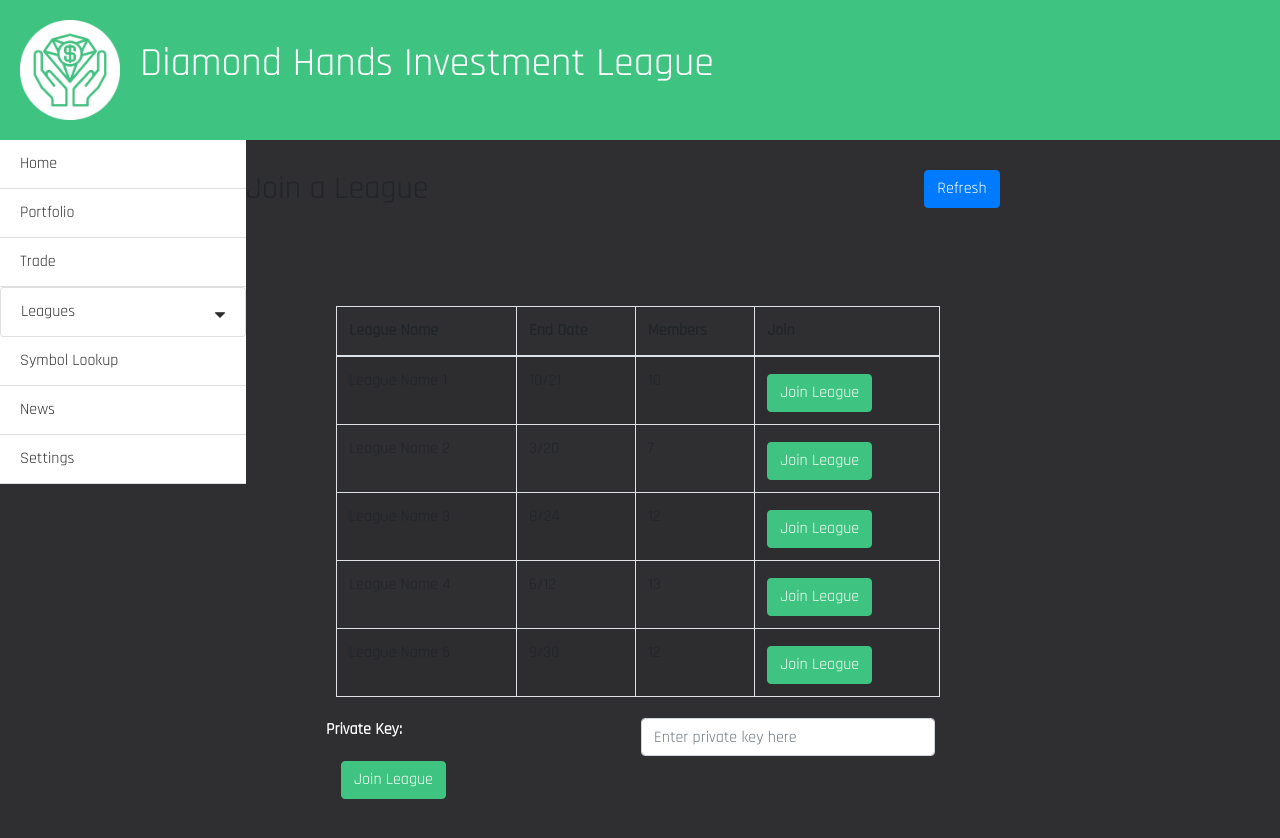
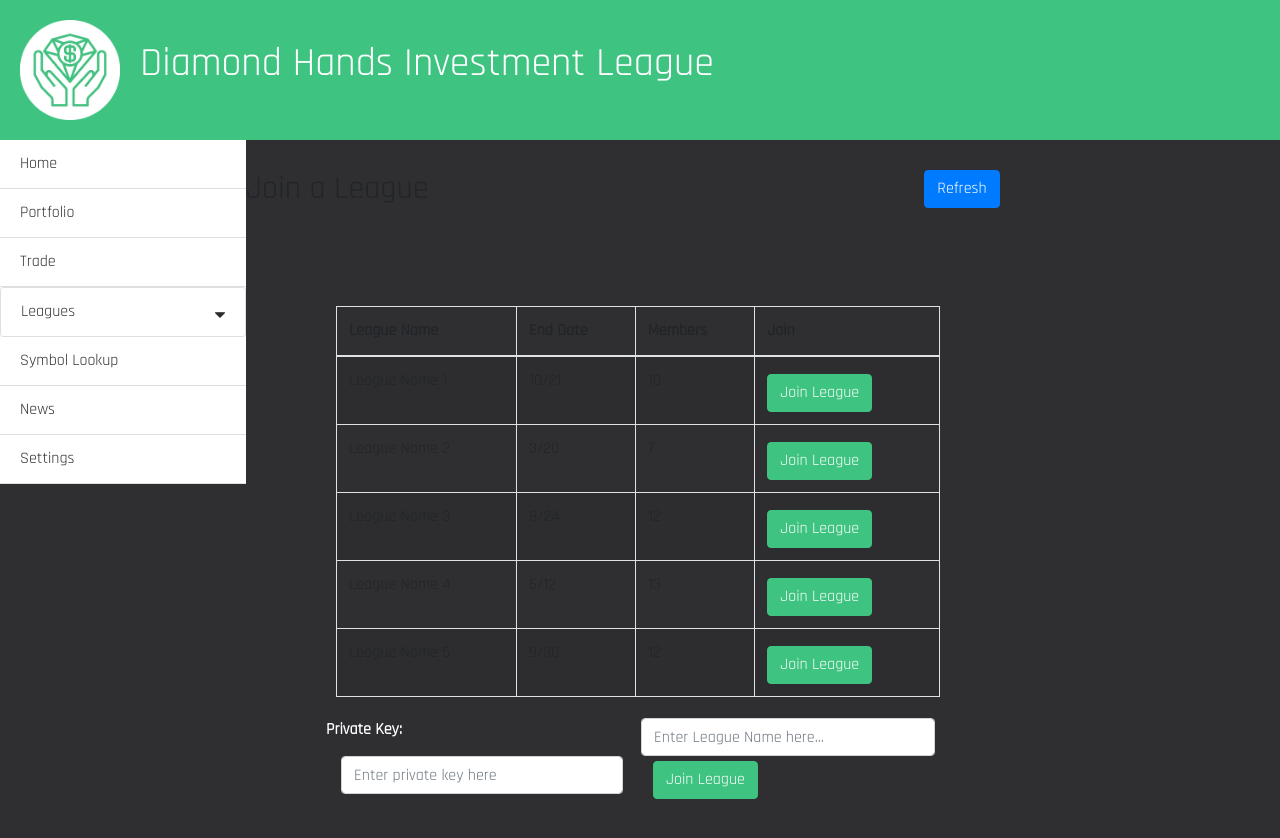
Before and after one commit to RiyaTayal20/SEP_SMFLSpring2021, a React (Create React App) app in the folder frontend/: page /league/join in a window 1280 px wide. Shown: the top 838 px of the page. Built offline with nearby package versions, Linux system fonts and the light colour scheme.

Commit message:
Update JoinLeague.js

```diff
--- a/frontend/src/components/JoinLeague/JoinLeague.js
+++ b/frontend/src/components/JoinLeague/JoinLeague.js
@@ -100,6 +100,12 @@ return(
       Private Key:
     </Form.Label>
     <Col>
+      <Form.Control type="text" placeholder="Enter League Name here..." required/>
+      <Form.Control.Feedback type="invalid">
+                        Please provide a League Name.
+      </Form.Control.Feedback>
+    </Col>
+    <Col>
       <Form.Control type="text" placeholder="Enter private key here" required/>
       <Form.Control.Feedback type="invalid">
                         Please provide a Private Key.
```
